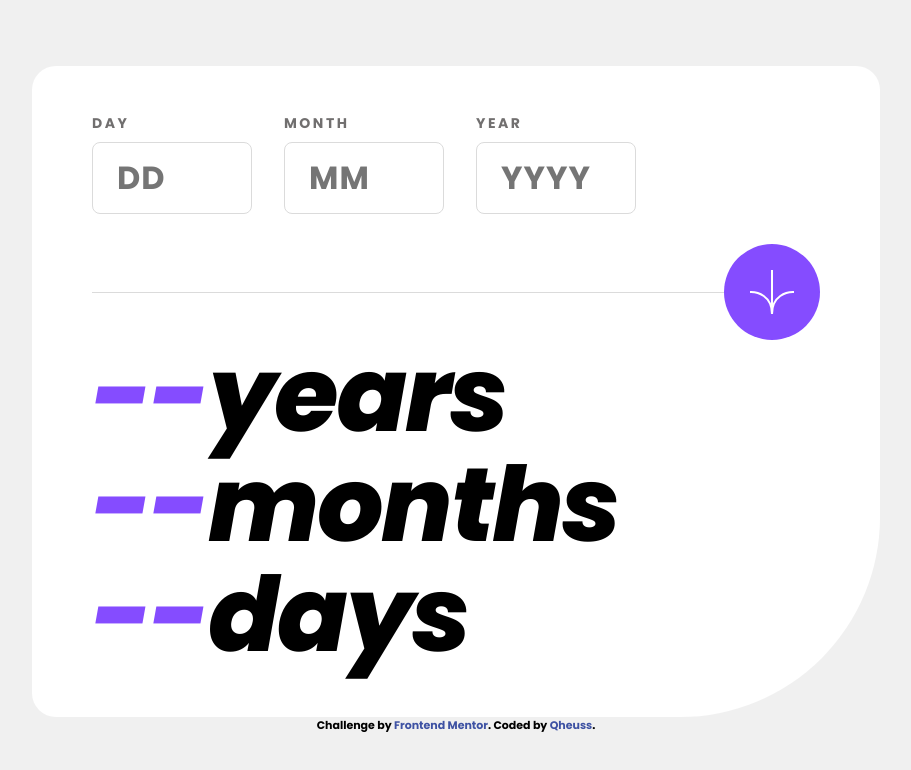
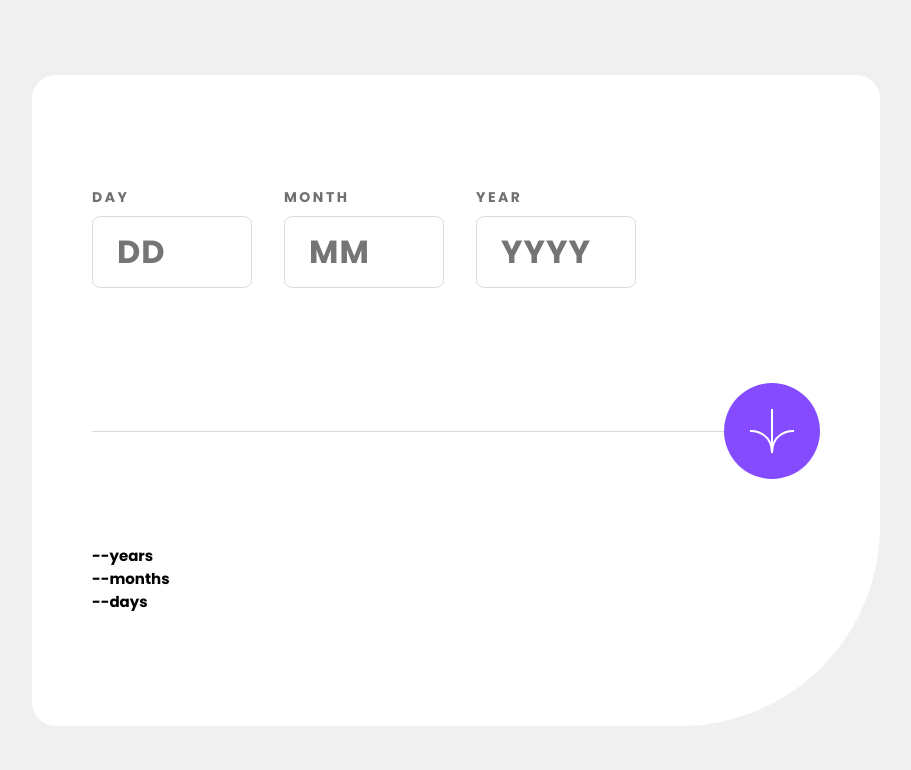
Before and after one commit to Qheuss/age-calculator-app, a website: page index.html in a window 1280 px wide. Shown: the whole page, without its empty margins (184-1095 px from the left). Drawn offline with Linux system fonts and the light colour scheme.

Commit message:
h2 -> h1

```diff
--- a/assets/scss/_style-desktop.scss
+++ b/assets/scss/_style-desktop.scss
@@ -104,7 +104,7 @@ body {
   }
 
   &__outputs {
-    h2 {
+    h1 {
       font-size: 10.4rem;
       font-weight: 800;
       font-style: italic;
--- a/assets/scss/_style-mobile.scss
+++ b/assets/scss/_style-mobile.scss
@@ -39,7 +39,7 @@
     }
 
     &__outputs {
-      h2 {
+      h1 {
         font-size: 5.6rem;
         line-height: 5.6rem;
       }
--- a/index.html
+++ b/index.html
@@ -62,19 +62,11 @@
         </a>
       </section>
       <section class="date__outputs container">
-        <h2><span id="date__outputs-year">--</span>years</h2>
-        <h2><span id="date__outputs-month">--</span>months</h2>
-        <h2><span id="date__outputs-day">--</span>days</h2>
+        <h1><span id="date__outputs-year">--</span>years</h1>
+        <h1><span id="date__outputs-month">--</span>months</h1>
+        <h1><span id="date__outputs-day">--</span>days</h1>
       </section>
     </main>
-    <footer>
-      <div class="attribution">
-        Challenge by
-        <a href="https://www.frontendmentor.io?ref=challenge" target="_blank"
-          >Frontend Mentor</a
-        >. Coded by <a href="#">Qheuss</a>.
-      </div>
-    </footer>
     <script src="./assets/scripts/main.js"></script>
   </body>
 </html>
```
